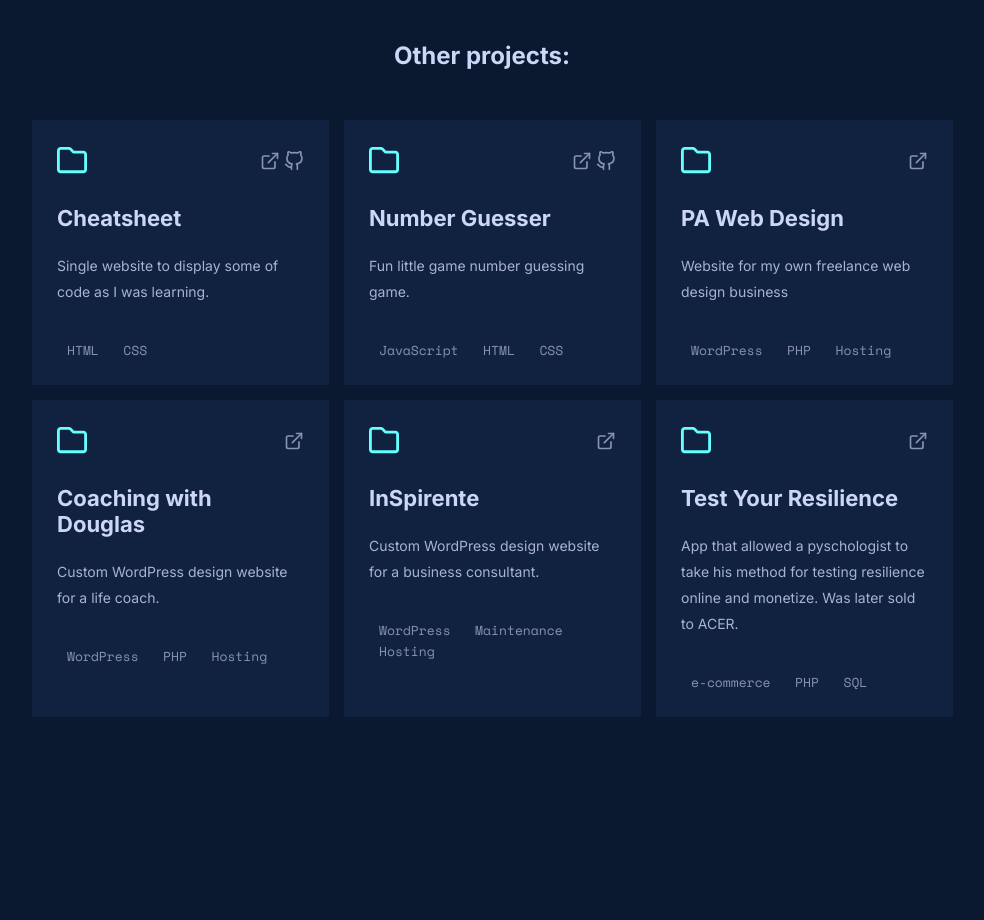
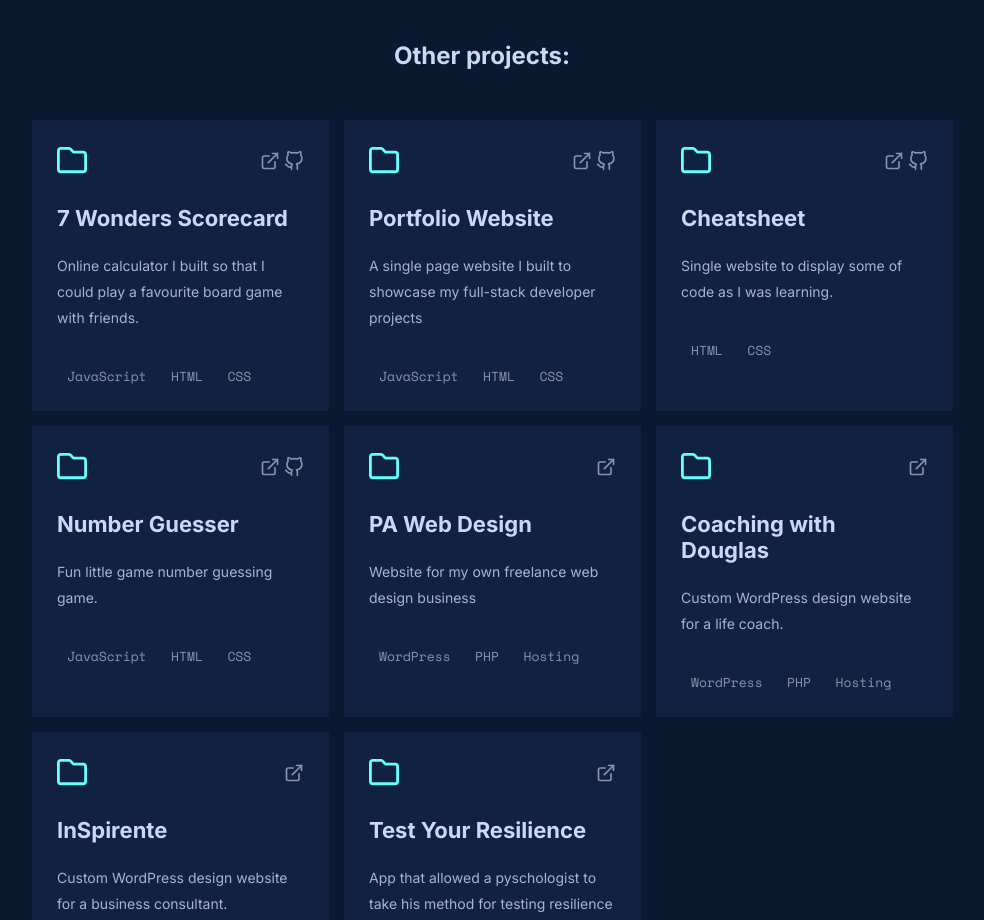
Before and after one commit to Patchalv/porfolio-v3, a plain HTML site: page index.html in a window 1280 px wide. Shown: the part 3800-4720 px from the top of the page, without its empty margins (158-1142 px from the left). Drawn offline with nearby package versions, Linux system fonts and the light colour scheme.

Commit message:
Fixed some functionality

```diff
--- a/index.html
+++ b/index.html
@@ -21,9 +21,9 @@
             <img src="Resources/Images/logo.png" alt="Logo">
             <div class="menu-links">
               <a href="#About"><span class="menu-number">01.</span> About</a>
-              <a href="Experience"><span class="menu-number">02.</span> Experience</a>
-              <a href="Work"><span class="menu-number">03.</span> Work</a>
-              <a href="Contact"><span class="menu-number">04.</span> Contact</a>
+              <a href="#Experience"><span class="menu-number">02.</span> Experience</a>
+              <a href="#Work"><span class="menu-number">03.</span> Work</a>
+              <a href="#Contact"><span class="menu-number">04.</span> Contact</a>
               <a href="https://patrickalvarez.com/docs/resume.pdf" class="green-button" id="menu-button">Resume</a>
             </div>
         </nav>
@@ -281,6 +281,44 @@
             <div class="other-projects-wrapper">
                 <h2>Other projects:</h2>
                 <div class="other-projects">
+                    <div id="7Wonders" class="project">
+                        <div class="project-header">
+                            <svg class="icon-folder" xmlns="http://www.w3.org/2000/svg" viewBox="0 0 512 512"><!--! Font Awesome Pro 6.3.0 by @fontawesome - https://fontawesome.com License - https://fontawesome.com/license (Commercial License) Copyright 2023 Fonticons, Inc. --><path d="M0 96C0 60.7 28.7 32 64 32H196.1c19.1 0 37.4 7.6 50.9 21.1L289.9 96H448c35.3 0 64 28.7 64 64V416c0 35.3-28.7 64-64 64H64c-35.3 0-64-28.7-64-64V96zM64 80c-8.8 0-16 7.2-16 16V416c0 8.8 7.2 16 16 16H448c8.8 0 16-7.2 16-16V160c0-8.8-7.2-16-16-16H286.6c-10.6 0-20.8-4.2-28.3-11.7L213.1 87c-4.5-4.5-10.6-7-17-7H64z"/></svg>
+                            <div class="project-links">
+                                <a href="https://patchalv.github.io/7Wonders/" aria-label="External Link" class="external" target="_blank" rel="noopener noreferrer"><svg xmlns="http://www.w3.org/2000/svg" role="img" viewBox="0 0 24 24" fill="none" stroke="currentColor" stroke-width="2" stroke-linecap="round" stroke-linejoin="round" class="feather feather-external-link"><title>External Link</title><path d="M18 13v6a2 2 0 0 1-2 2H5a2 2 0 0 1-2-2V8a2 2 0 0 1 2-2h6"></path><polyline points="15 3 21 3 21 9"></polyline><line x1="10" y1="14" x2="21" y2="3"></line></svg></a>
+                                <a href="https://github.com/Patchalv/7Wonders" aria-label="GitHub Link" target="_blank" rel="noopener noreferrer"><svg xmlns="http://www.w3.org/2000/svg" role="img" viewBox="0 0 24 24" fill="none" stroke="currentColor" stroke-width="2" stroke-linecap="round" stroke-linejoin="round" class="feather feather-github"><title>GitHub</title><path d="M9 19c-5 1.5-5-2.5-7-3m14 6v-3.87a3.37 3.37 0 0 0-.94-2.61c3.14-.35 6.44-1.54 6.44-7A5.44 5.44 0 0 0 20 4.77 5.07 5.07 0 0 0 19.91 1S18.73.65 16 2.48a13.38 13.38 0 0 0-7 0C6.27.65 5.09 1 5.09 1A5.07 5.07 0 0 0 5 4.77a5.44 5.44 0 0 0-1.5 3.78c0 5.42 3.3 6.61 6.44 7A3.37 3.37 0 0 0 9 18.13V22"></path></svg></a>
+                            </div>
+                        </div>
+                        <div class="project-content">
+                            <h3>7 Wonders Scorecard</h3>
+                            <p>Online calculator I built so that I could play a favourite board game with friends.</p>
+                            <ul class="project-tech-list">
+                                <li>JavaScript</li>
+                                <li>HTML</li>
+                                <li>CSS</li>
+                            </ul>
+                        </div>
+
+
+                    </div>
+                    <div id="Portfolio" class="project">
+                        <div class="project-header">
+                            <svg class="icon-folder" xmlns="http://www.w3.org/2000/svg" viewBox="0 0 512 512"><!--! Font Awesome Pro 6.3.0 by @fontawesome - https://fontawesome.com License - https://fontawesome.com/license (Commercial License) Copyright 2023 Fonticons, Inc. --><path d="M0 96C0 60.7 28.7 32 64 32H196.1c19.1 0 37.4 7.6 50.9 21.1L289.9 96H448c35.3 0 64 28.7 64 64V416c0 35.3-28.7 64-64 64H64c-35.3 0-64-28.7-64-64V96zM64 80c-8.8 0-16 7.2-16 16V416c0 8.8 7.2 16 16 16H448c8.8 0 16-7.2 16-16V160c0-8.8-7.2-16-16-16H286.6c-10.6 0-20.8-4.2-28.3-11.7L213.1 87c-4.5-4.5-10.6-7-17-7H64z"/></svg>
+                            <div class="project-links">
+                                <a href="https://patchalv.github.io/" aria-label="External Link" class="external" target="_blank" rel="noopener noreferrer"><svg xmlns="http://www.w3.org/2000/svg" role="img" viewBox="0 0 24 24" fill="none" stroke="currentColor" stroke-width="2" stroke-linecap="round" stroke-linejoin="round" class="feather feather-external-link"><title>External Link</title><path d="M18 13v6a2 2 0 0 1-2 2H5a2 2 0 0 1-2-2V8a2 2 0 0 1 2-2h6"></path><polyline points="15 3 21 3 21 9"></polyline><line x1="10" y1="14" x2="21" y2="3"></line></svg></a>
+                                <a href="https://github.com/Patchalv/patchalv.github.io" aria-label="GitHub Link" target="_blank" rel="noopener noreferrer"><svg xmlns="http://www.w3.org/2000/svg" role="img" viewBox="0 0 24 24" fill="none" stroke="currentColor" stroke-width="2" stroke-linecap="round" stroke-linejoin="round" class="feather feather-github"><title>GitHub</title><path d="M9 19c-5 1.5-5-2.5-7-3m14 6v-3.87a3.37 3.37 0 0 0-.94-2.61c3.14-.35 6.44-1.54 6.44-7A5.44 5.44 0 0 0 20 4.77 5.07 5.07 0 0 0 19.91 1S18.73.65 16 2.48a13.38 13.38 0 0 0-7 0C6.27.65 5.09 1 5.09 1A5.07 5.07 0 0 0 5 4.77a5.44 5.44 0 0 0-1.5 3.78c0 5.42 3.3 6.61 6.44 7A3.37 3.37 0 0 0 9 18.13V22"></path></svg></a>
+                            </div>
+                        </div>
+                        <div class="project-content">
+                            <h3>Portfolio Website</h3>
+                            <p>A single page website I built to showcase my full-stack developer projects</p>
+                            <ul class="project-tech-list">
+                                <li>JavaScript</li>
+                                <li>HTML</li>
+                                <li>CSS</li>
+                            </ul>
+                        </div>
+                    </div>
                     <div id="cheatsheet" class="project">
                         <div class="project-header">
                             <svg class="icon-folder" xmlns="http://www.w3.org/2000/svg" viewBox="0 0 512 512"><!--! Font Awesome Pro 6.3.0 by @fontawesome - https://fontawesome.com License - https://fontawesome.com/license (Commercial License) Copyright 2023 Fonticons, Inc. --><path d="M0 96C0 60.7 28.7 32 64 32H196.1c19.1 0 37.4 7.6 50.9 21.1L289.9 96H448c35.3 0 64 28.7 64 64V416c0 35.3-28.7 64-64 64H64c-35.3 0-64-28.7-64-64V96zM64 80c-8.8 0-16 7.2-16 16V416c0 8.8 7.2 16 16 16H448c8.8 0 16-7.2 16-16V160c0-8.8-7.2-16-16-16H286.6c-10.6 0-20.8-4.2-28.3-11.7L213.1 87c-4.5-4.5-10.6-7-17-7H64z"/></svg>
```
